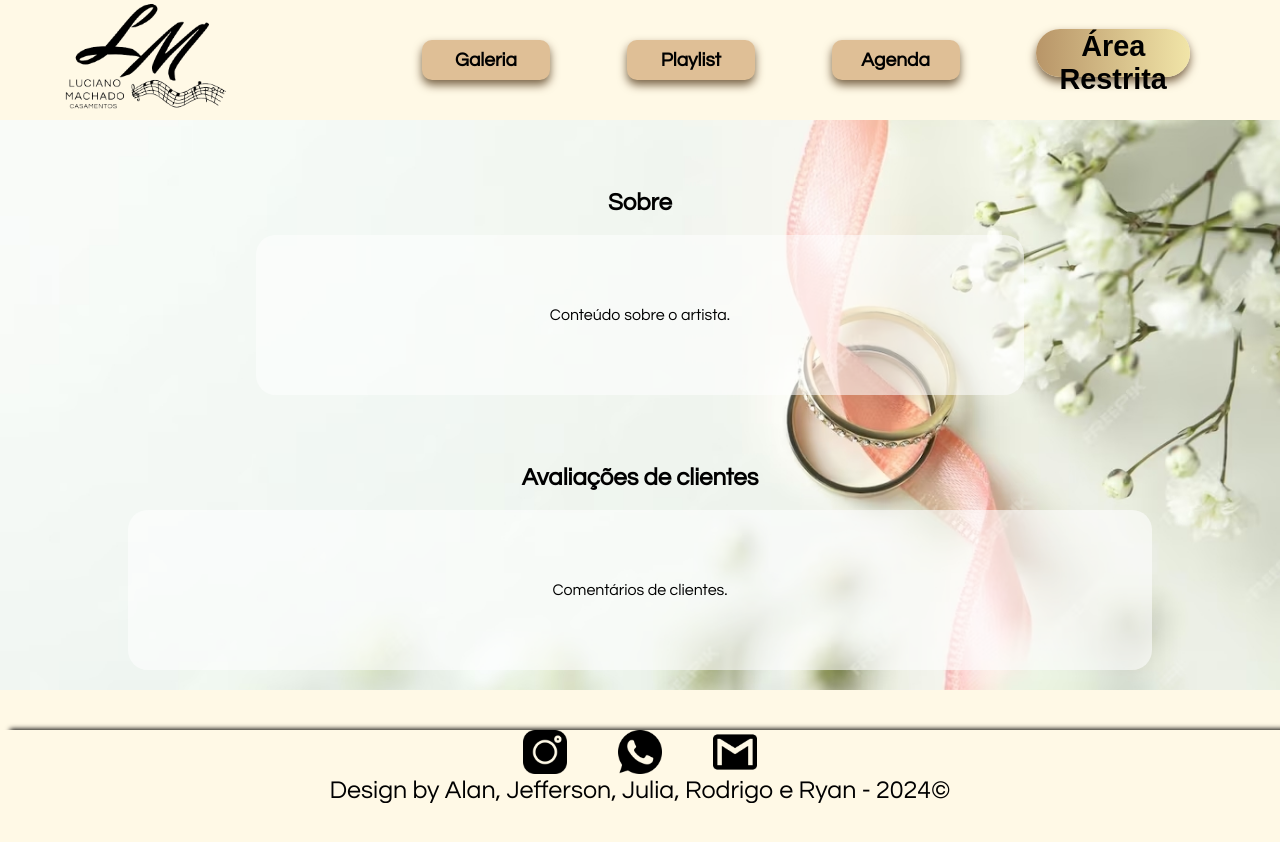
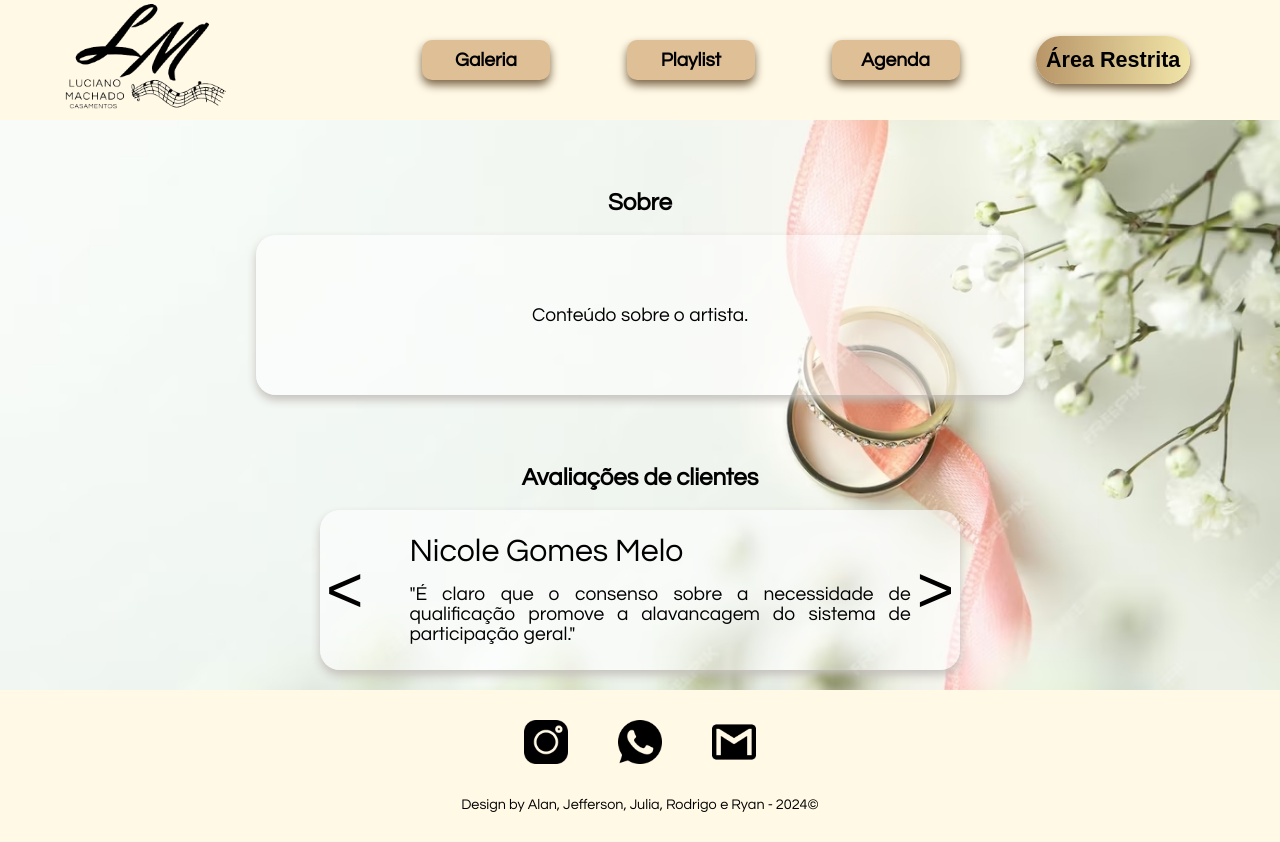
Before and after one commit to DigoPires/Luciano-Machado, a PHP site: page / in a window 1280 px wide. Before the commit the page ends 803 px from the top, so only its background shows below. Run offline with PHP 8.4, Linux system fonts and the light colour scheme.

Commit message:
Quase terminando o menu principal e estrutura do site

```diff
--- a/Menu Principal/CSS/estrutura.css
+++ b/Menu Principal/CSS/estrutura.css
@@ -49,7 +49,6 @@ header {
     display: flex;
     align-items: center;
     justify-content: space-around;
-    background-color: #FFF9E6;
     height: 15vh;
     gap: 1vw;
 }
@@ -93,7 +92,7 @@ header {
     width: 12vw;
     height: 6vh;
     border-radius: 50px;
-    font-size: 2em;
+    font-size: 1.5em;
     font-weight: bold;
 }
 
@@ -107,9 +106,8 @@ header {
 /* Icones dos contatos */
 .icones {
     display: flex;
-    gap: 4vw;
-    margin-top: 5vh;
-    justify-content: center;
+    justify-content:center;
+    gap: 50px;
 }
 
 .contatos {
@@ -117,8 +115,7 @@ header {
 }
 .copyright-div{
     /* margin-top: 50px; */
-    font-size: 25px;
-
+    font-size: 0.9em;
 }
 /* criando o hamburguer menu */
 .mobile-menu {
@@ -135,8 +132,30 @@ header {
 }
 
 footer{
-    box-shadow: 10px -1px 5px #000000;
+    height: 19vh;
+    display: flex;
+    flex-direction: column;
+    justify-content: space-evenly;
 }
+
+
+
+
+
+
+
+
+
+
+
+
+
+
+
+
+
+
+
 
 /* responsividade */
 @media (max-width: 900px) {
@@ -160,6 +179,7 @@ footer{
         background: none;
         border: unset;
         font-size: 1.8em;
+        box-shadow: unset;
     }
     .logo img {
         max-width: 500px;
@@ -258,8 +278,7 @@ footer{
         border-color: #000000;
         width: 20vw;
         height: 7vh;
-        font-size: 1.2em;
-        border-style: double;
+        font-size: 1em;
     }
 
     .nav-bar button:hover{
@@ -270,8 +289,4 @@ footer{
     .nav-bar button > p{
         color: #BBA154;
     }
-
-
-    /* reconfigurando a nav-bar para o mobile */
-
 }
--- a/Menu Principal/CSS/menu-principal.css
+++ b/Menu Principal/CSS/menu-principal.css
@@ -1,30 +1,23 @@
+
 .menu-principal {
     display: flex;
     flex-direction: column;
     justify-content: space-around;
+    align-items: center;
+
 }
 
 .sobre {
     background-color: rgba(255, 255, 255, 0.562);
     height: 20vh;
     width: 60vw;
+    font-size: 1.2em;
     align-items: center;
     justify-content: center;
     display: flex;
     margin: auto;
     border-radius: 20px;
-}
-
-.cliente {
-    background-color: rgba(255, 255, 255, 0.582);
-    height: 20vh;
-    width: 80vw;
-    align-items: center;
-    justify-content: center;
-    display: flex;
-    border-radius: 20px;
-    margin: auto;
-    margin-bottom: 20px;
+    box-shadow: 0px 5px 10px #c5c1bc;
 }
 
 .title-sobre,
@@ -32,3 +25,76 @@
     padding-top: 50px;
     color: rgb(0, 0, 0);
 }
+
+/* Carrosel avaliação */
+
+ul{
+    list-style: none;
+}
+
+.nome-cli{
+    text-align:start;
+}
+.avaliacao-li{
+    text-align: justify;
+    margin-top:2vh;
+    font-size: 0.6em;
+}
+.carrosel-clientes{
+    display: flex;
+    background-color: rgba(255, 255, 255, 0.582);
+    height: 20vh;
+    width: 50vw;
+    align-items: center;
+    border-radius: 20px;
+    margin-bottom: 20px;
+    font-size: 2em;
+    box-shadow: 0px 5px 10px #c5c1bc;
+}
+.carousel-container {
+    overflow: hidden;
+}
+
+.carousel-wrapper {
+    display: flex;
+    transition: transform 0.3s ease-in-out;
+}
+
+.carousel-item {
+    min-width: 100%;
+    box-sizing: border-box;
+}
+.carousel-controls{
+display: flex;
+gap: 50px;
+margin-bottom: 20px;
+}
+
+.carrosel-clientes button{
+    background: none;
+    border: none;
+    font-size: 2em;
+    cursor: pointer;
+}
+
+@media (max-width: 900px) {
+        .nome-cli{
+            text-align:start;
+            font-size: 0.8em;
+        }
+
+        .avaliacao-li{
+            text-align:justify;
+            margin-top:2vh;
+            font-size: 0.6em;
+        }
+        .carrosel-clientes{
+            display: flex;
+            background-color: rgba(255, 255, 255, 0.582);
+            height: 30vh;
+            width: 100vw;
+            align-items: center;
+            border-radius: 20px;
+            margin-bottom: 10px;
+        }
+    }
--- a/Menu Principal/JS/script.js
+++ b/Menu Principal/JS/script.js
@@ -1,3 +1,5 @@
+// script hamburguer
+
 const mobileMenu = document.querySelector('.mobile-menu');
 const navBar = document.querySelector('.nav-bar');
 const closeMenu = document.querySelector('.mobile-menu-fechar-x');
@@ -24,3 +26,27 @@ window.addEventListener("scroll", () => {
 });
 
 closeMenu.addEventListener("click", () => navBar.classList.remove('active'));
+
+//script carrosel
+let currentIndex = 0;
+
+function showSlide(index) {
+    const wrapper = document.querySelector('.carousel-wrapper');
+    const itemWidth = document.querySelector('.carousel-item').clientWidth;
+
+    currentIndex = index;
+    wrapper.style.transform = `translateX(-${currentIndex * itemWidth}px)`;
+}
+
+function nextSlide() {
+    const totalItems = document.querySelectorAll('.carousel-item').length;
+    currentIndex = (currentIndex + 1) % totalItems;
+    showSlide(currentIndex);
+}
+
+function prevSlide() {
+    const totalItems = document.querySelectorAll('.carousel-item').length;
+    currentIndex = (currentIndex - 1 + totalItems) % totalItems;
+
+    showSlide(currentIndex);
+}
--- a/Menu Principal/index.html
+++ b/Menu Principal/index.html
@@ -36,9 +36,15 @@
                     <img src="./IMG/12-removebg-preview.png" alt="Logo">
                 </div>
                 <ul>
-                    <li><a href="#" class="ancora"><p>Galeria</p></a></li>
-                    <li><a href="#" class="ancora"><p>Playlist</p></a></li>
-                    <li><a href="#" class="ancora"><p>Agenda</p></a></li>
+                    <li><a href="#" class="ancora">
+                            <p>Galeria</p>
+                        </a></li>
+                    <li><a href="#" class="ancora">
+                            <p>Playlist</p>
+                        </a></li>
+                    <li><a href="#" class="ancora">
+                            <p>Agenda</p>
+                        </a></li>
                     <li><a href="#"><button>Área Restrita</button></a></li>
                 </ul>
             </nav>
@@ -47,16 +53,54 @@
 
     <main>
         <section class="menu-principal">
+            <!-- sobre o músico -->
             <div class="sobre-artista">
                 <h2 class="title-sobre">Sobre</h2>
                 <p class="sobre">Conteúdo sobre o artista.</p>
             </div>
             <div class="op-clientes">
                 <h2 class="avaliacao">Avaliações de clientes</h2>
-                <p class="cliente">Comentários de clientes.</p>
+                <!-- carrosel -->
+                <div class="carrosel-clientes">
+                    <button class="control-btn" onclick="prevSlide()">&lt;</button>
+                    <div class="carousel-container">
+                        <div class="carousel-wrapper">
+                            <div class="carousel-item">
+                                <ul>
+                                    <li class="nome-cli">Nicole Gomes Melo</li>
+                                    <li class="avaliacao-li">"É claro que o consenso sobre a necessidade de qualificação
+                                        promove a alavancagem do sistema de participação geral."</li>
+                                </ul>
+                            </div>
+                            <div class="carousel-item">
+                                <ul>
+                                    <li class="nome-cli">Ágatha Correia Carvalho</li>
+                                    <li class="avaliacao-li">"Caros amigos, o julgamento imparcial das eventualidades faz
+                                        parte de um processo de gerenciamento das posturas dos órgãos dirigentes com
+                                        relação às suas atribuições."
+                                    </li>
+                                </ul>
+                            </div>
+                            <div class="carousel-item">
+                                <ul>
+                                    <li class="nome-cli">Yasmin Silva Lima</li>
+                                    <li class="avaliacao-li">"A nível organizacional, a execução dos pontos do programa
+                                        maximiza as possibilidades por conta das diversas correntes de pensamento."
+                                    </li>
+                                </ul>
+                            </div>
+                        </div>
+                    </div>
+                    <button class="control-btn" onclick="nextSlide()">&gt;</button>
+                </div>
+            </div>
+            </div>
+            </div>
             </div>
         </section>
     </main>
+
+
     <footer>
         <div class="icones">
             <a href="#"><img src="./IMG/instagram.png" alt="Contato Instagram" class="contatos"></a>
```
